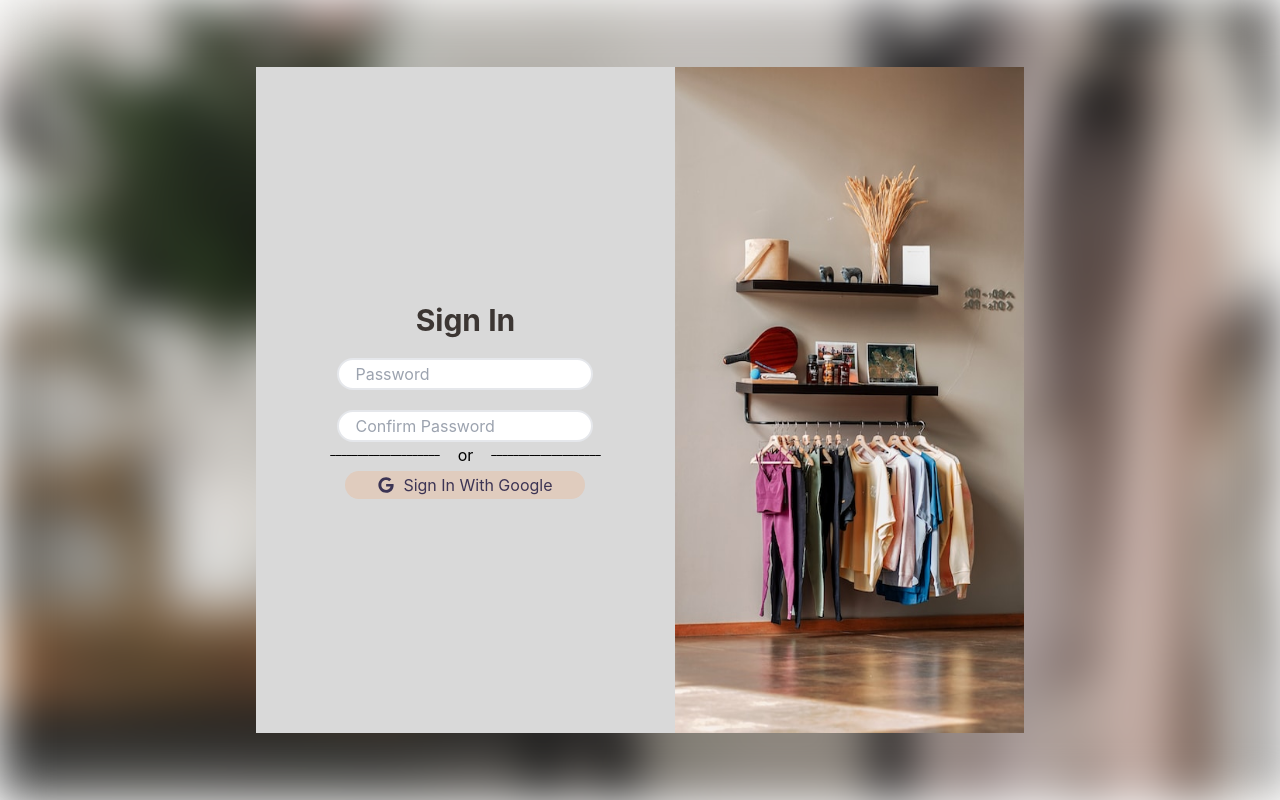
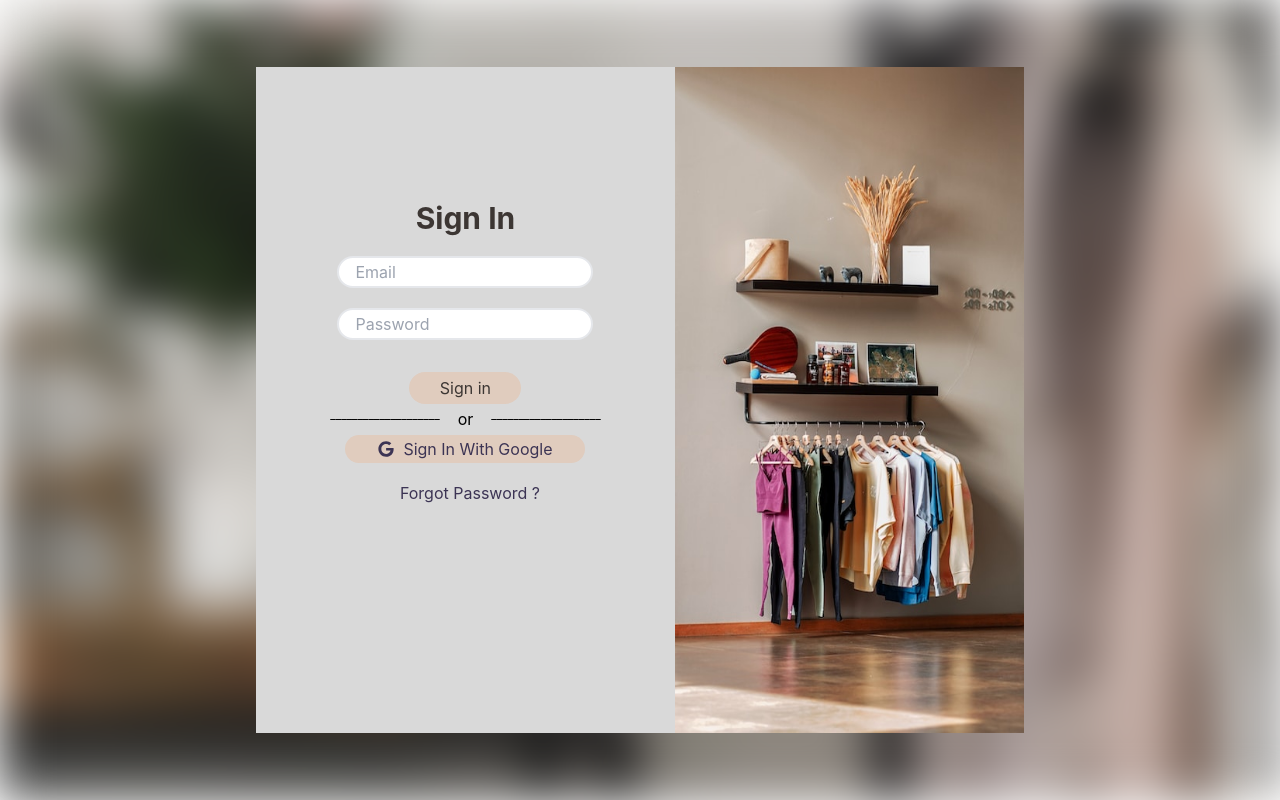
Before and after one commit to Kenilswadas/E-commerce-App-kenil, a React (Create React App) app: page /SignInpage in a window 1280 px wide. Built offline with nearby package versions, Linux system fonts and the light colour scheme; the HTML template or start-up script is replaced by a standard one.

Commit message:
working on sign in page

```diff
--- a/package.json
+++ b/package.json
@@ -13,6 +13,7 @@
     "react-icons": "^5.0.1",
     "react-router-dom": "^6.21.3",
     "react-scripts": "5.0.1",
+    "react-toastify": "^10.0.4",
     "web-vitals": "^2.1.4",
     "yup": "^1.3.3"
   },
--- /dev/null
+++ b/src/Firebasemethods/AllMethods.jsx
@@ -0,0 +1,36 @@
+import {
+  createUserWithEmailAndPassword,
+  signInWithEmailAndPassword,
+} from "firebase/auth";
+import { auth } from "../FirebaseConfig/Firebaseconfig";
+import { toast } from "react-toastify";
+import "react-toastify/dist/ReactToastify.css";
+// import { useNavigate } from "react-router-dom";
+export const CreateUser = (formik) => {
+  // const navigate = useNavigate(); gives me error of invalid hook call-- why ?
+  createUserWithEmailAndPassword(
+    auth,
+    formik.values.email,
+    formik.values.password
+  )
+    .then((usercredentials) => {
+      console.log(usercredentials);
+      toast.success("User is created");
+      console.log("use created");
+      formik.resetForm();
+      // navigate("/SignInpage");
+    })
+    .catch((errors) => {
+      console.log(errors);
+    });
+};
+
+export const authenticate = (formik) => {
+  signInWithEmailAndPassword(auth, formik.values)
+    .then((usercredentials) => {
+      toast.success("Successfully Logged in");
+    })
+    .catch((errors) => {
+      toast.error("oppes error occurs !");
+    });
+};
--- a/src/SignIn/SignInpage.jsx
+++ b/src/SignIn/SignInpage.jsx
@@ -1,28 +1,33 @@
 import React from "react";
 import SignupImage from "../images/signIncopy.jpeg";
-import { ConfirmPasswordfield, Passwordfield } from "../Smallcomponents/Fields";
-import { SignInWithGoogle } from "../Smallcomponents/Buttons";
+import { Emailfield, Passwordfield } from "../Smallcomponents/Fields";
+import { SignInButton, SignInWithGoogle } from "../Smallcomponents/Buttons";
 import Horizontalrule from "../Smallcomponents/Horizontalrule";
 import { BgImage } from "../Smallcomponents/BackgroundImage";
 import { Formvalidation } from "../SignUp/Formvalidation";
-
+import { ForgotPassword } from "../Smallcomponents/ForgotPassword";
+import { ToastContainer } from "react-toastify";
+import { useState } from "react";
 function SignInpage() {
+  const [isusercreated, setisusercreated] = useState(false);
   const formik = Formvalidation();
 
   return (
     <div className="flex items-center justify-center  bg-white h-screen">
+      <ToastContainer />
       <BgImage />
       <div className="bg-[#D9D9D9] h-5/6 w-3/5 flex relative">
         <div className="w-3/5  flex items-center justify-center">
-          <div className=" h-4/3 w-4/5 text-center flex flex-col items-center">
+          <div className=" h-3/5 w-4/5 text-center flex flex-col items-center">
             <h1 className="text-3xl font-bold text-[#3C3633]">Sign In</h1>
             <form action="" onSubmit={formik.handleSubmit}>
+              <Emailfield formik={formik}/>
               <Passwordfield formik={formik} />
-              <ConfirmPasswordfield formik={formik} />
-              {/* <Submitbutton /> */}
+              <SignInButton setisusercreated={setisusercreated} />
             </form>
             <Horizontalrule />
             <SignInWithGoogle />
+            <ForgotPassword />
           </div>
         </div>
         <div className="w-3/6 flex">
--- a/src/SignUp/Formvalidation.jsx
+++ b/src/SignUp/Formvalidation.jsx
@@ -1,8 +1,13 @@
 import { useFormik } from "formik";
 import * as Yup from "yup";
-import { createUserWithEmailAndPassword } from "firebase/auth";
-import { auth } from "../FirebaseConfig/Firebaseconfig";
+import { CreateUser, authenticate } from "../Firebasemethods/AllMethods";
+import { toast } from "react-toastify";
+// import { createUserWithEmailAndPassword } from "firebase/auth";
+// import { auth } from "../FirebaseConfig/Firebaseconfig"
+import { useNavigate } from "react-router-dom";
 function Formvalidation() {
+  // console.log(isusercreated);
+  const navigate = useNavigate();
   const formik = useFormik({
     initialValues: {
       name: "",
@@ -28,18 +33,13 @@ function Formvalidation() {
     }),
     onSubmit: (value) => {
       console.log(value);
-      alert(JSON.stringify(value, null, 2));
-      createUserWithEmailAndPassword(
-        auth,
-        formik.values.email,
-        formik.values.password
-      )
-        .then((usercredential) => {
-          console.log(usercredential);
-        })
-        .catch((errors) => {
-          console.log(errors);
-        });
+      toast.success(JSON.stringify(value, null, 2));
+      // alert(JSON.stringify(value, null, 2));
+      navigate("/SignInpage");
+       CreateUser(formik);
+      //  authenticate(formik);
+
+      // formik.resetForm();
     },
   });
   return formik;
--- a/src/SignUp/SignUppage.jsx
+++ b/src/SignUp/SignUppage.jsx
@@ -1,4 +1,4 @@
-import React from "react";
+import React, { useState } from "react";
 import SignupImage from "../images/signupcopy.jpeg";
 import {
   ConfirmPasswordfield,
@@ -7,14 +7,13 @@ import {
   Passwordfield,
 } from "../Smallcomponents/Fields";
 import {
-  SignInButton,
+  SignInButtonInSignup,
   SignInWithGoogle,
   Submitbutton,
 } from "../Smallcomponents/Buttons";
 import Horizontalrule from "../Smallcomponents/Horizontalrule";
 import { BgImage } from "../Smallcomponents/BackgroundImage";
 import { Formvalidation } from "./Formvalidation";
-
 //firebase imports
 function SignUppage() {
   const formik = Formvalidation();
@@ -38,7 +37,7 @@ function SignUppage() {
             <Horizontalrule />
             <SignInWithGoogle />
             <div>
-              <SignInButton />
+              <SignInButtonInSignup />
             </div>
           </div>
         </div>
--- a/src/Smallcomponents/Buttons.jsx
+++ b/src/Smallcomponents/Buttons.jsx
@@ -1,11 +1,28 @@
 import React from "react";
 import { FaGoogle } from "react-icons/fa";
 import { Link } from "react-router-dom";
+import { useState } from "react";
 const Submitbutton = () => {
   return (
     <div>
-      <button type="submit" className="bg-[#E0CCBE] text-[#3C3633] rounded-full mt-8 p-1 w-28 ">
+      <button
+        type="submit"
+        className="bg-[#E0CCBE] text-[#3C3633] rounded-full mt-8 mb-0.5 p-1 w-28 "
+      >
         Submit button
+      </button>
+    </div>
+  );
+};
+const SignInButton = ({setisusercreated}) => {
+  return (
+    <div>
+      <button
+        onClick={() => setisusercreated("true")}
+        type="submit"
+        className="bg-[#E0CCBE] text-[#3C3633] rounded-full mt-8 mb-0.5 p-1 w-28 "
+      >
+        Sign in
       </button>
     </div>
   );
@@ -20,7 +37,7 @@ const SignInWithGoogle = () => {
     </div>
   );
 };
-const SignInButton = () => {
+const SignInButtonInSignup = () => {
   return (
     <div className="flex">
       <p className="text-[#3C3633]">
@@ -33,4 +50,4 @@ const SignInButton = () => {
   );
 };
 
-export { Submitbutton, SignInWithGoogle, SignInButton };
+export { Submitbutton, SignInWithGoogle, SignInButtonInSignup,SignInButton };
--- /dev/null
+++ b/src/Smallcomponents/ForgotPassword.jsx
@@ -0,0 +1,11 @@
+import React from 'react'
+
+const ForgotPassword = ()=>{
+    return(
+        <button className=" flex items-center justify-center  text-[#3C3454] rounded-full mt-4 p-0.5 w-60 ">
+        &nbsp;&nbsp;{"Forgot Password ?"}
+      </button>
+    )
+}
+
+export {ForgotPassword}
```
Also changed, not shown: 1 other file (tests, documents, lock files or other folders).
